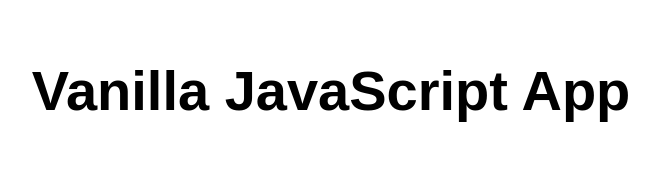
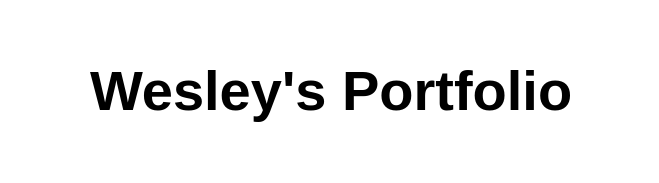
Before and after one commit to wtsimpson/portfolio, a plain HTML site: page index.html in a window 1280 px wide. Shown: the whole page, without its empty margins (309-968 px from the left). Drawn offline with Linux system fonts and the light colour scheme.

Commit message:
Initial push to GitHub

```diff
--- a/index.html
+++ b/index.html
@@ -5,12 +5,12 @@
   <meta charset="UTF-8">
   <meta name="viewport" content="width=device-width, initial-scale=1.0">
   <link rel="stylesheet" href="styles.css">
-  <title>Vanilla JavaScript App</title>
+  <title>Portfolio</title>
 </head>
 
 <body>
   <main>
-    <h1>Vanilla JavaScript App</h1>
+    <h1>Wesley's Portfolio</h1>
   </main>
 </body>
 
```
